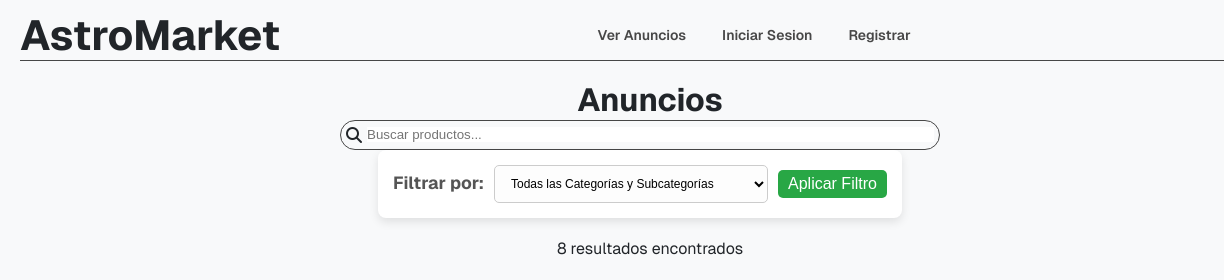
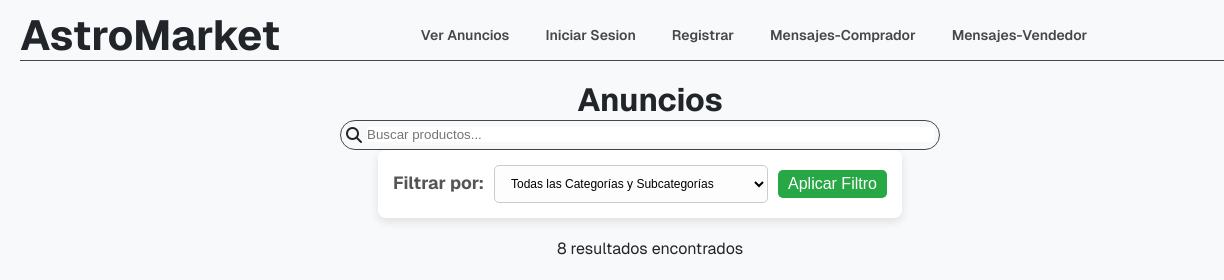
Before and after one commit to nur-university/web1-2025-1-pf-p4-Mario-pereyra, a plain HTML site: page pages/VerAnuncios.html in a window 1280 px wide. Shown: the top 280 px of the page, 0-1224 px from the left. Drawn offline with Linux system fonts and the light colour scheme; files whose address does not match are found by name.

Commit message:
Update VerAnuncios.html

```diff
--- a/pages/VerAnuncios.html
+++ b/pages/VerAnuncios.html
@@ -26,7 +26,7 @@
             <input id="menu-switch" type="checkbox">
             <ul>
                 <li>
-                    <a href="">
+                    <a href="VerAnuncios.html">
                         Ver Anuncios
                     </a>
                 </li>
@@ -38,6 +38,16 @@
                 <li>
                     <a href="#">
                         Registrar
+                    </a>
+                </li>
+                 <li>
+                    <a href="MensajesComprador.html">
+                        Mensajes-Comprador
+                    </a>
+                </li>
+                <li>
+                    <a href="MensajesVendedor.html">
+                        Mensajes-Vendedor
                     </a>
                 </li>
 
```
